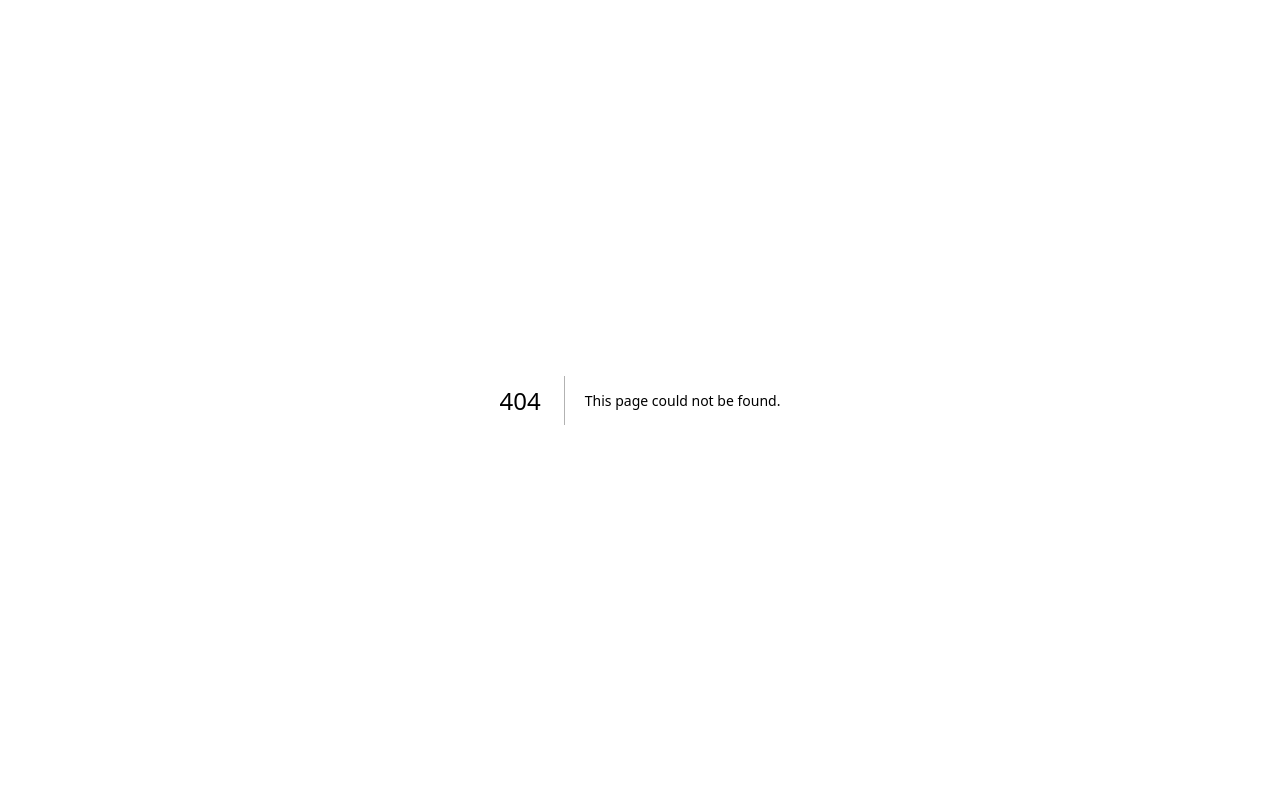
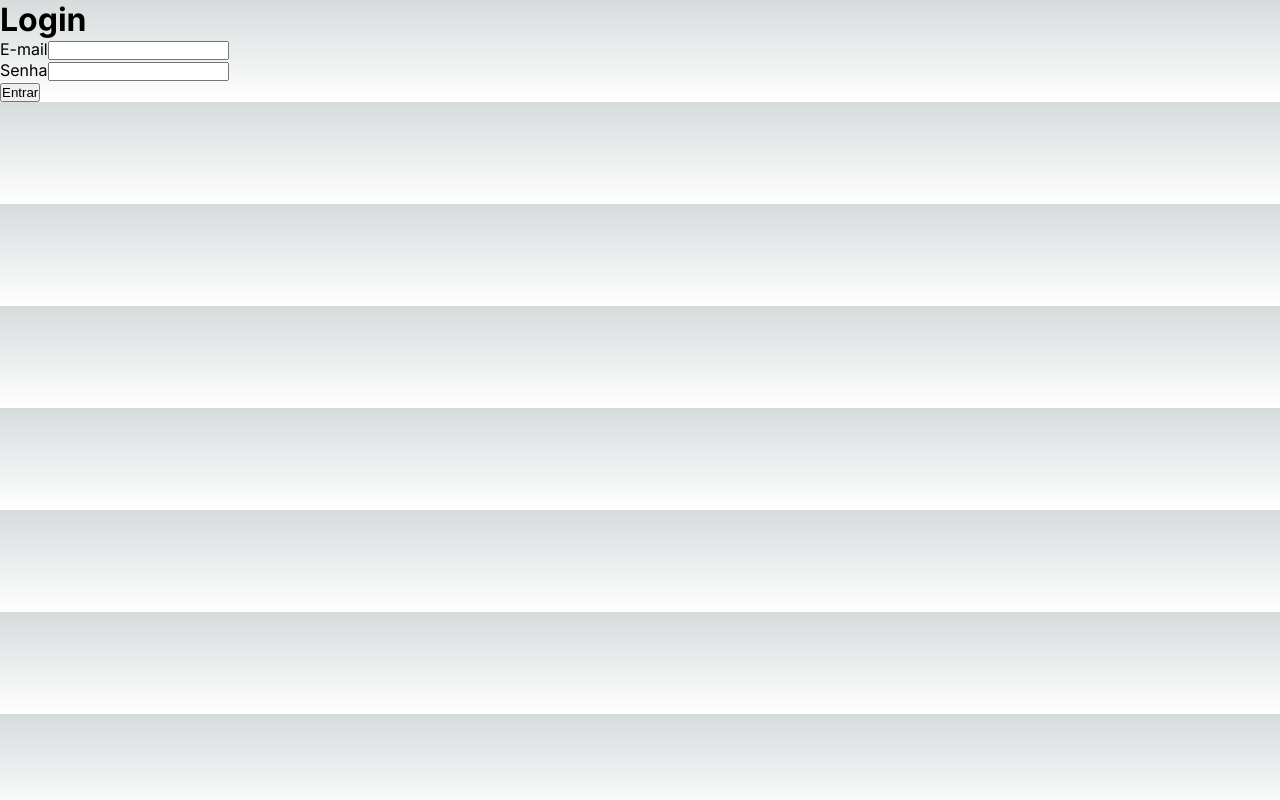
Before and after one commit to thiago-b-coelho/new-front, a Next.js app: page /login in a window 1280 px wide. Before the commit this address had no page. Built offline with nearby package versions, Linux system fonts and the light colour scheme.

Commit message:
feat: add login page

```diff
--- /dev/null
+++ b/src/app/components/LoginForm/index.jsx
@@ -0,0 +1,37 @@
+'use client';
+import React, { useState } from 'react'
+
+const LoginForm = () => {
+  const [formulario, setFormulario] = useState({
+    email: '',
+    senha: ''
+  })
+
+  const aoSubmeter = (e) => {
+    e.preventDefault();
+    console.log('submeteru')
+  }
+
+  const aoAlterarValores = (e) => {
+    const {name, value} = e.target;
+    setFormulario({
+      ...formulario,
+      [name]: value
+    })
+  }
+  return (
+    <form onSubmit={aoSubmeter}>
+      <div>
+        <label htmlFor="email">E-mail</label>
+        <input type="text" name="email" onChange={aoAlterarValores} />
+      </div>
+      <div>
+        <label htmlFor="senha">Senha</label>
+        <input type="password" name="senha" onChange={aoAlterarValores} />
+      </div>
+      <button type="submit">Entrar</button>
+    </form>
+  )
+}
+
+export default LoginForm
--- /dev/null
+++ b/src/app/login/page.jsx
@@ -0,0 +1,13 @@
+import React from 'react'
+import LoginForm from '../components/LoginForm'
+
+const LoginPage = () => {
+  return (
+    <div>
+      <h1>Login</h1>
+      <LoginForm />
+    </div>
+  )
+}
+
+export default LoginPage
```
